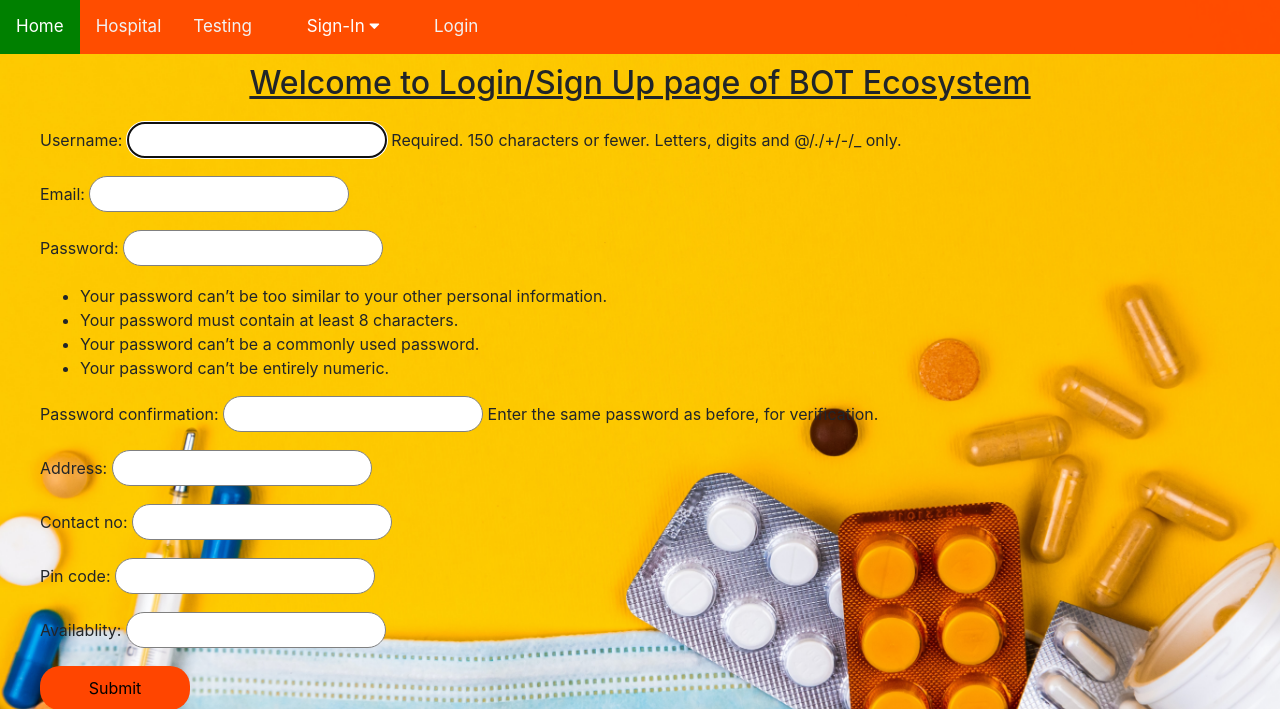
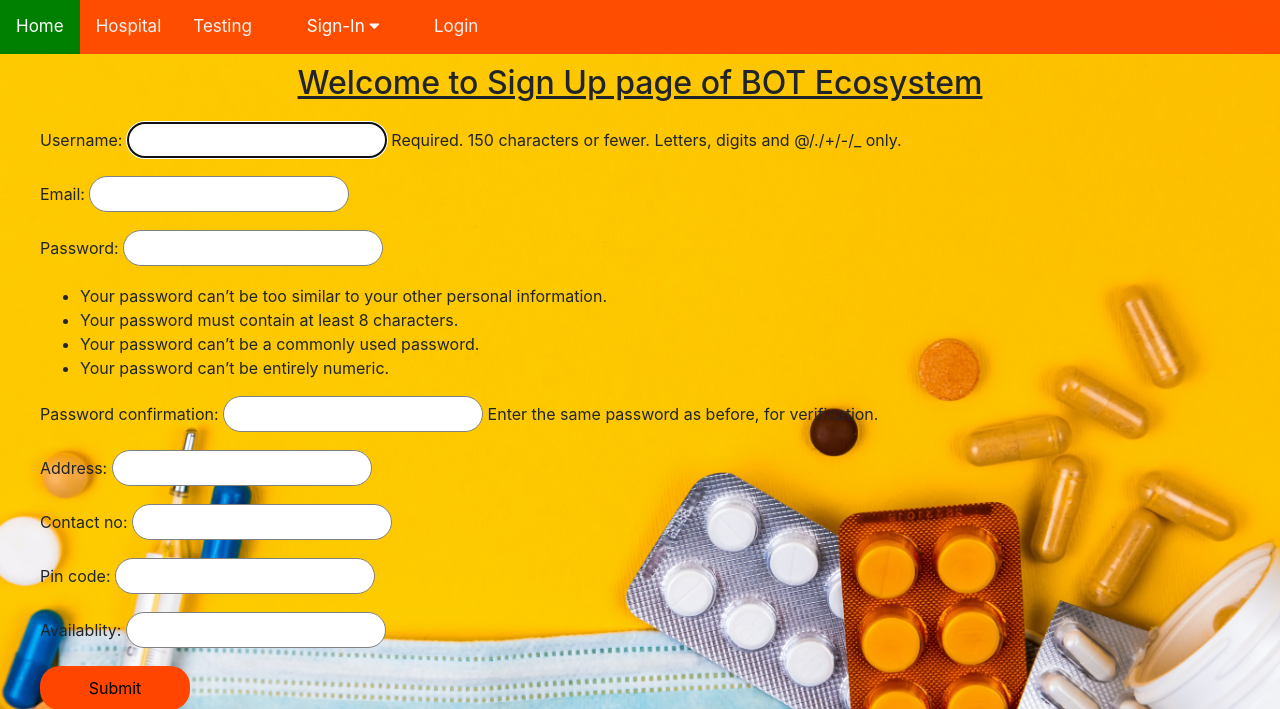
Before and after one commit to m-a-rahul/COVID19-BOT, a Django app: page /accounts/signup/testing in a window 1280 px wide. Shown: the top 709 px of the page. Run offline with Django 3.2, Linux system fonts and the light colour scheme; some libraries are stand-ins or nearby versions.

Commit message:
Sign Up Page

```diff
--- a/accounts/templates/accounts/signup.html
+++ b/accounts/templates/accounts/signup.html
@@ -40,7 +40,7 @@
             }
     </style>
 
-  <h2 style="margin: 10px; text-align: center; text-decoration: solid underline;">Welcome to Login/Sign Up page of BOT Ecosystem</h2>
+  <h2 style="margin: 10px; text-align: center; text-decoration: solid underline;">Welcome to Sign Up page of BOT Ecosystem</h2>
     <form style="margin: 20px; margin-left: 40px;" enctype="multipart/form-data" method="post">
       {% csrf_token %}
       {{ form.as_p }}
```
